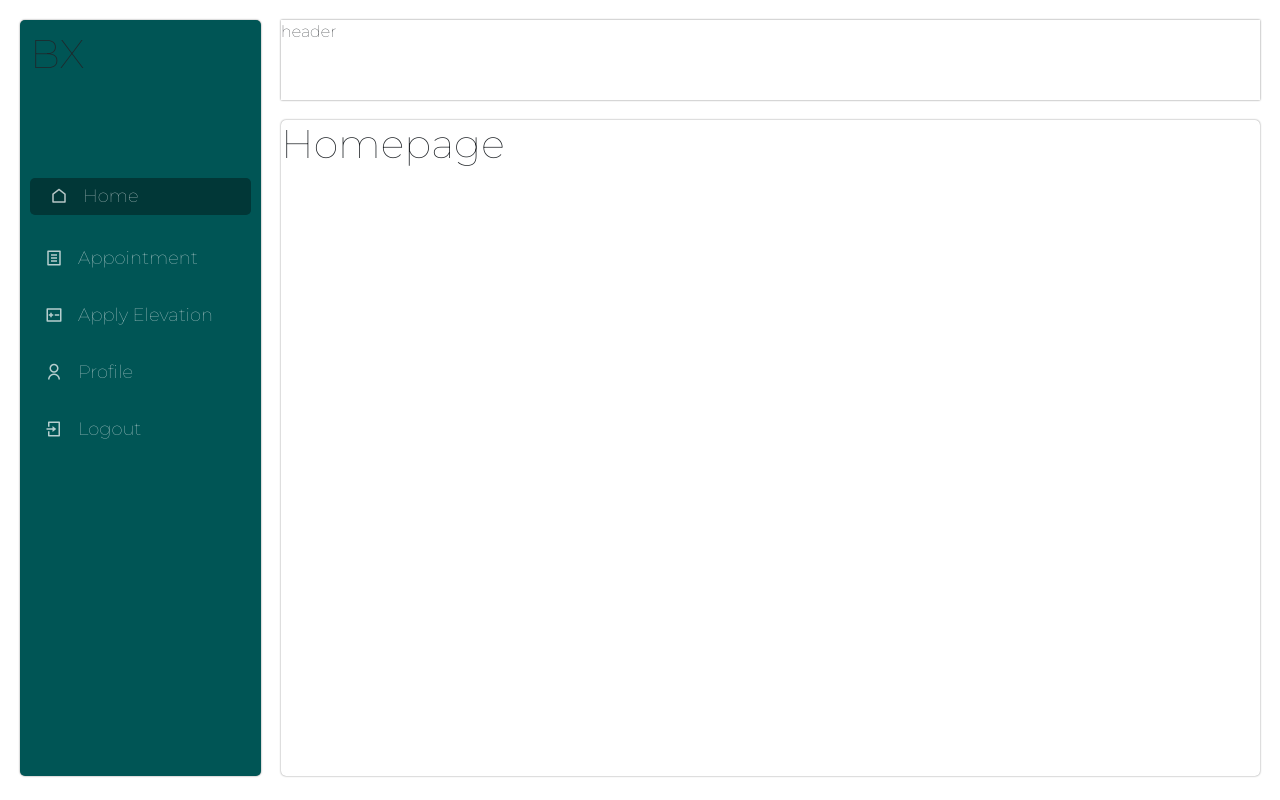
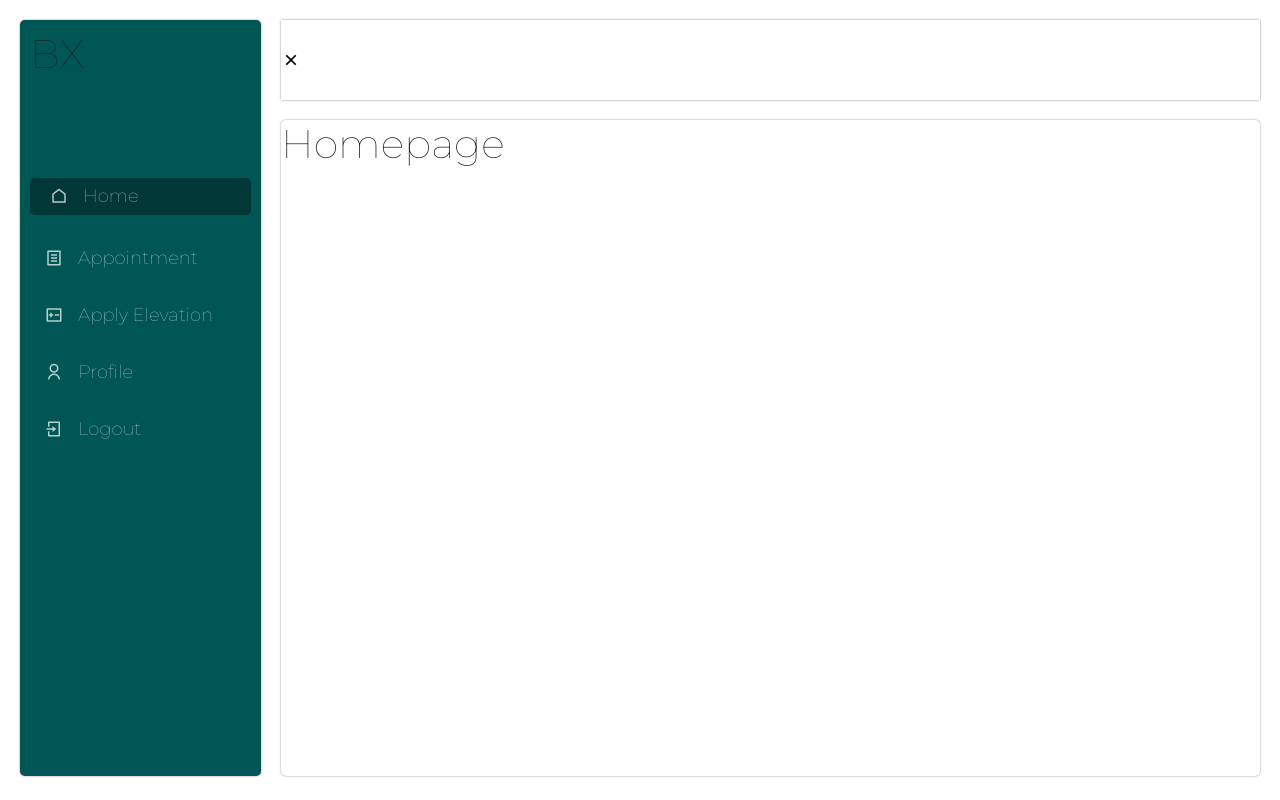
Before and after one commit to minusZeroo/bookX, a React (Create React App) app in the folder client/: page / in a window 1280 px wide. Built offline with nearby package versions, Linux system fonts and the light colour scheme; no server answers; sample sign-in values are in the browser's storage.

Commit message:
More Layout design

```diff
--- a/client/src/components/Layout.js
+++ b/client/src/components/Layout.js
@@ -56,7 +56,7 @@ const Layout = ({children}) => {
                 </div>
                 <div className='content'>
                     <div className="header">
-                        header
+                        <i className="ri-close-fill close-icon"></i>
                     </div>
                     <div className="body">
                         {children}
--- a/client/src/layout.css
+++ b/client/src/layout.css
@@ -24,6 +24,9 @@
     box-shadow: 0 0 2px gray;
     margin-bottom: 20px;
     height: 10vh;
+    display: flex;
+    align-items: center;
+    justify-content: space-between;
 }
 
 .body {
@@ -61,3 +64,8 @@
     padding: 5px;
     border-radius: 5px;
 }
+
+.close-icon{
+    font-size: 20px;
+    color: black;
+}
```
Also changed, not shown: client/src/index.css (line endings or trailing spaces).
